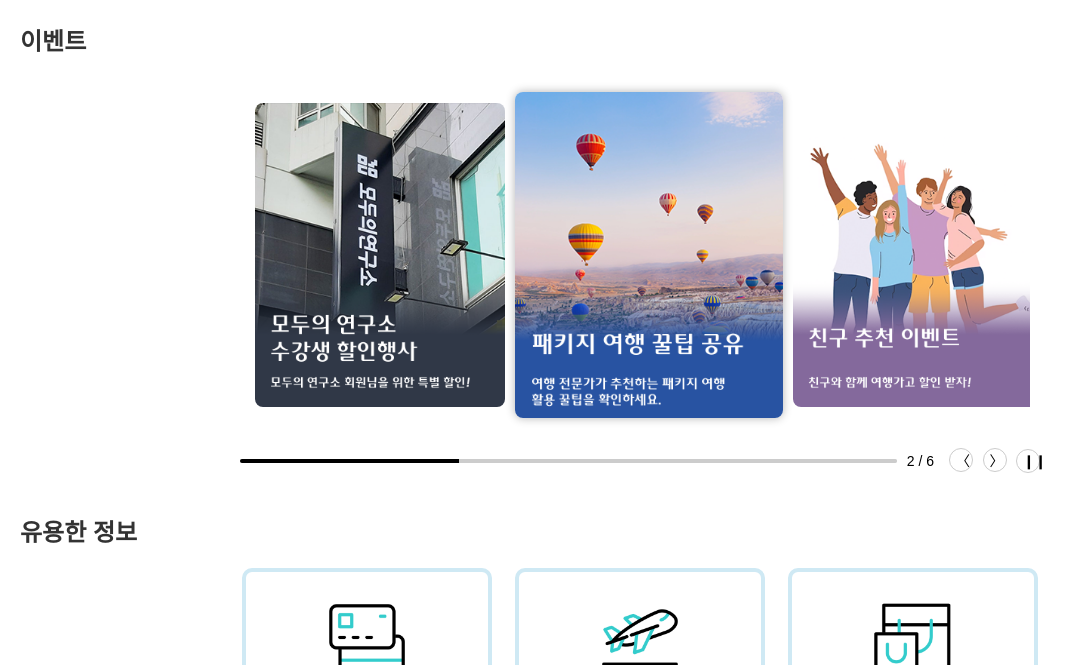
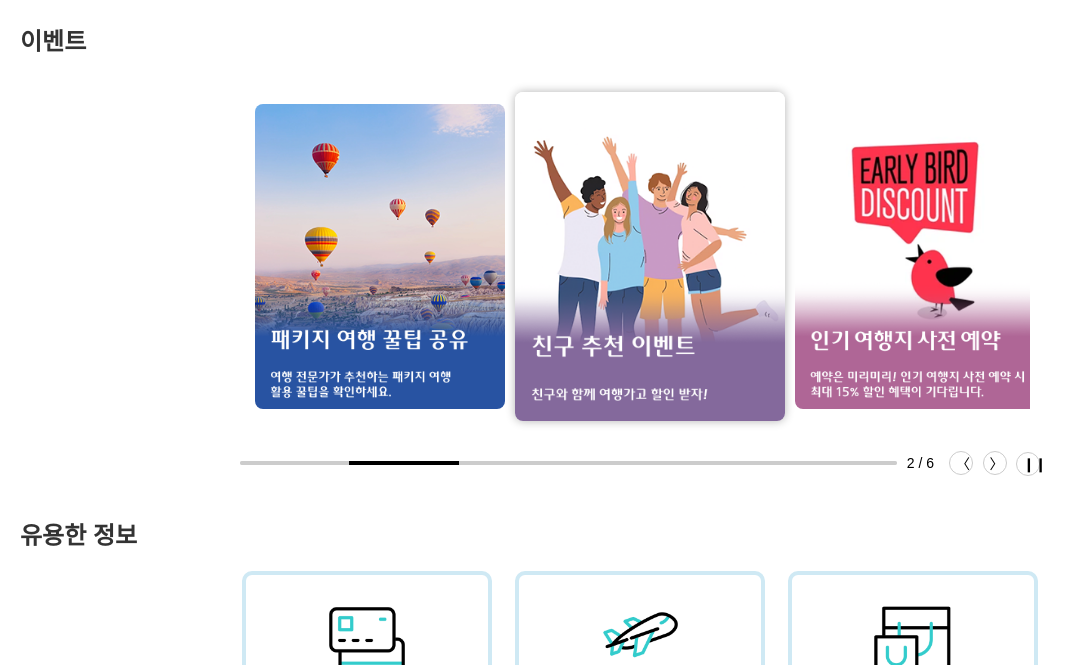
Before and after one commit to ormcamp-fe-3rd/Orm-Tour, a plain HTML site: page main-page/html/index.html in a window 1280 px wide. Shown: the part 682-1347 px from the top of the page, without its empty margins (0-1084 px from the left). Drawn offline with Linux system fonts and the light colour scheme; a web font is replaced by a local one.

Commit message:
main-event-슬라이드 강조 적용

```diff
--- a/main-page/css/styles.css
+++ b/main-page/css/styles.css
@@ -92,7 +92,6 @@ body {
 
 
 /* 이벤트 */
-
 .slider {
     position: relative;
     width: 100%;
@@ -119,7 +118,7 @@ body {
 }
 
 .slide.active {
-    min-width: calc((100% - 20px) / 3 + 18px);
+    min-width: calc((100% - 20px) / 3 + 20px);
     box-shadow: 0px 0px 10px rgba(0, 0, 0, 0.3);
     border-radius: 8px;
     margin: 15px 0;
--- a/main-page/html/index.html
+++ b/main-page/html/index.html
@@ -34,14 +34,12 @@
         <h2 class="section-title">이벤트</h2>
         <div class="slider">
             <div class="slides">
-                <div class="slide"><img src="../src/card6.png" alt="Card 6"></div>
-                <div class="slide active"><img src="../src/card1.png" alt="Card 1"></div>
-                <div class="slide"><img src="../src/card2.png" alt="Card 2"></div>
+                <div class="slide"><img src="../src/card1.png" alt="Card 1"></div>
+                <div class="slide active"><img src="../src/card2.png" alt="Card 2"></div>
                 <div class="slide"><img src="../src/card3.png" alt="Card 3"></div>
                 <div class="slide"><img src="../src/card4.png" alt="Card 4"></div>
                 <div class="slide"><img src="../src/card5.png" alt="Card 5"></div>
                 <div class="slide"><img src="../src/card6.png" alt="Card 6"></div>
-                <div class="slide"><img src="../src/card1.png" alt="Card 1"></div>
             </div>
         </div>
         <div class="pagination">
--- a/main-page/src/section025.js
+++ b/main-page/src/section025.js
@@ -1,54 +1,86 @@
 // 슬라이드 섹션 (section025)
 const slides = document.querySelector('.slides');
-const items = document.querySelectorAll('.slide');  // 추가
-const slideCount = document.querySelectorAll('.slide').length - 2; // 슬라이드 추가 제외
+const slideElements = document.querySelectorAll('.slide');
+const slideCount = slideElements.length;
 const progressSegments = document.querySelectorAll('.progress-segment');
 const counter = document.querySelector('.counter');
 const pauseButton = document.getElementById('pause');
 
-let slideIndex = 0;
+let slideIndex = 3; // 시작 인덱스 조정 (복제된 요소 고려)
 let autoSlide;
 let isPaused = false;
+const slidesToShow = 3; // 한 화면에 보일 슬라이드 수
+
+// 마지막 슬라이드를 복제하여 처음으로 추가하고, 첫 슬라이드를 복제하여 끝에 추가
+const firstSlides = [...slideElements].slice(0, slidesToShow);
+const lastSlides = [...slideElements].slice(-slidesToShow);
+
+firstSlides.forEach(slide => slides.appendChild(slide.cloneNode(true)));
+lastSlides.forEach(slide => slides.insertBefore(slide.cloneNode(true), slideElements[0]));
 
 function updateCounter() {
-    counter.textContent = `${slideIndex + 1} / ${slideCount}`;
+    const currentPage = ((slideIndex - slidesToShow) % slideCount) + 1;
+    counter.textContent = `${currentPage} / ${slideCount}`;
 }
 
 function showNextSlide() {
-    slideIndex = (slideIndex + 1 + slideCount) % slideCount;
-    updateSlidePosition();
+    if (!isPaused) {
+        slideIndex++;
+        updateSlidePosition();
+    }
 }
 
 function showPreviousSlide() {
-    slideIndex = (slideIndex - 1 + slideCount) % slideCount;
+    slideIndex--;
     updateSlidePosition();
 }
 
 function updateSlidePosition() {
-    const slideWidthPercent = 100 / 3;
+    const slideWidthPercent = 100 / slidesToShow;
+    slides.style.transition = 'transform 0.5s ease';
     slides.style.transform = `translateX(-${slideIndex * slideWidthPercent}%)`;
-
-    // 현재 카드 스타일링 강조
-    items.forEach(item => {
-        item.classList.remove('active');
-    });
-
-    const activeItem = items[slideIndex + 1];
-    if (activeItem) {
-        activeItem.classList.add('active');
-    };
 
     updateCounter();
     updateProgress();
-}
+
+    // 무한 루프 효과
+    if (slideIndex >= slideCount + slidesToShow) {
+        setTimeout(() => {
+            slides.style.transition = 'none';
+            slideIndex = slidesToShow;
+            slides.style.transform = `translateX(-${slideIndex * slideWidthPercent}%)`;
+            updateCounter();
+            updateProgress();
+        }, 500);
+    } else if (slideIndex < slidesToShow) {
+        setTimeout(() => {
+            slides.style.transition = 'none';
+            slideIndex = slideCount + slidesToShow - 1;
+            slides.style.transform = `translateX(-${slideIndex * slideWidthPercent}%)`;
+            updateCounter();
+            updateProgress();
+        }, 500);
+    }
+
+    // 현재 카드 스타일링 강조
+    document.querySelectorAll('.slide').forEach(item => {
+        item.classList.remove('active');
+    });
+    document.querySelectorAll('.slide')[slideIndex + 1].classList.add('active');
+
+    if(slideIndex === slideCount + 3) {
+        document.querySelectorAll('.slide')[4].classList.add('active');
+    }
+};
+
+// 카드 강조 첫 화면 조정
+slides.style.transform = 'translateX(-100%)';
+slideElements[4].classList.add('active');
 
 function updateProgress() {
+    const currentPage = ((slideIndex - slidesToShow) % slideCount) + 1;
     progressSegments.forEach((segment, index) => {
-        if (index <= slideIndex) {
-            segment.classList.add('active');
-        } else {
-            segment.classList.remove('active');
-        }
+        segment.classList.toggle('active', index + 1 === currentPage);
     });
 }
 
```
